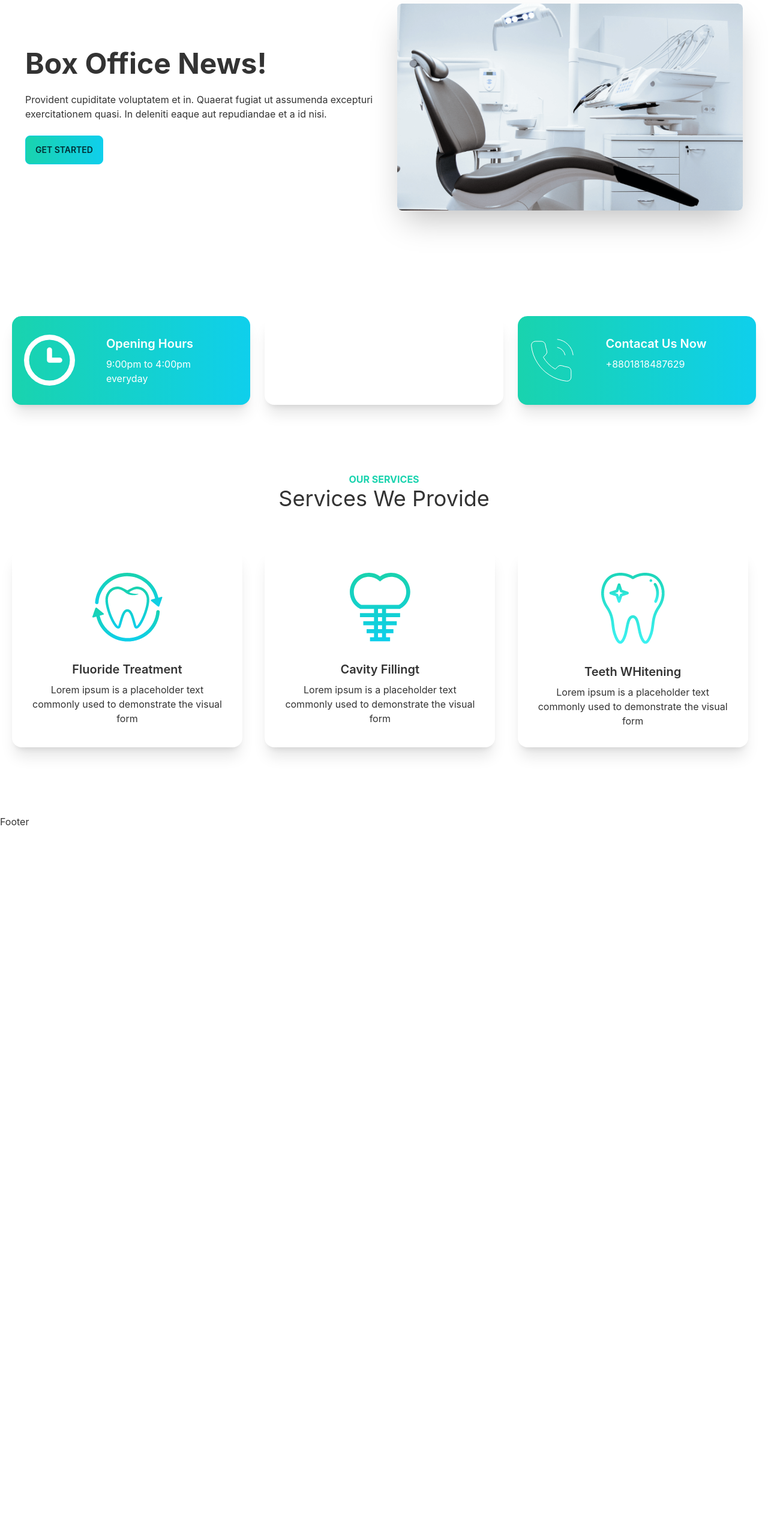
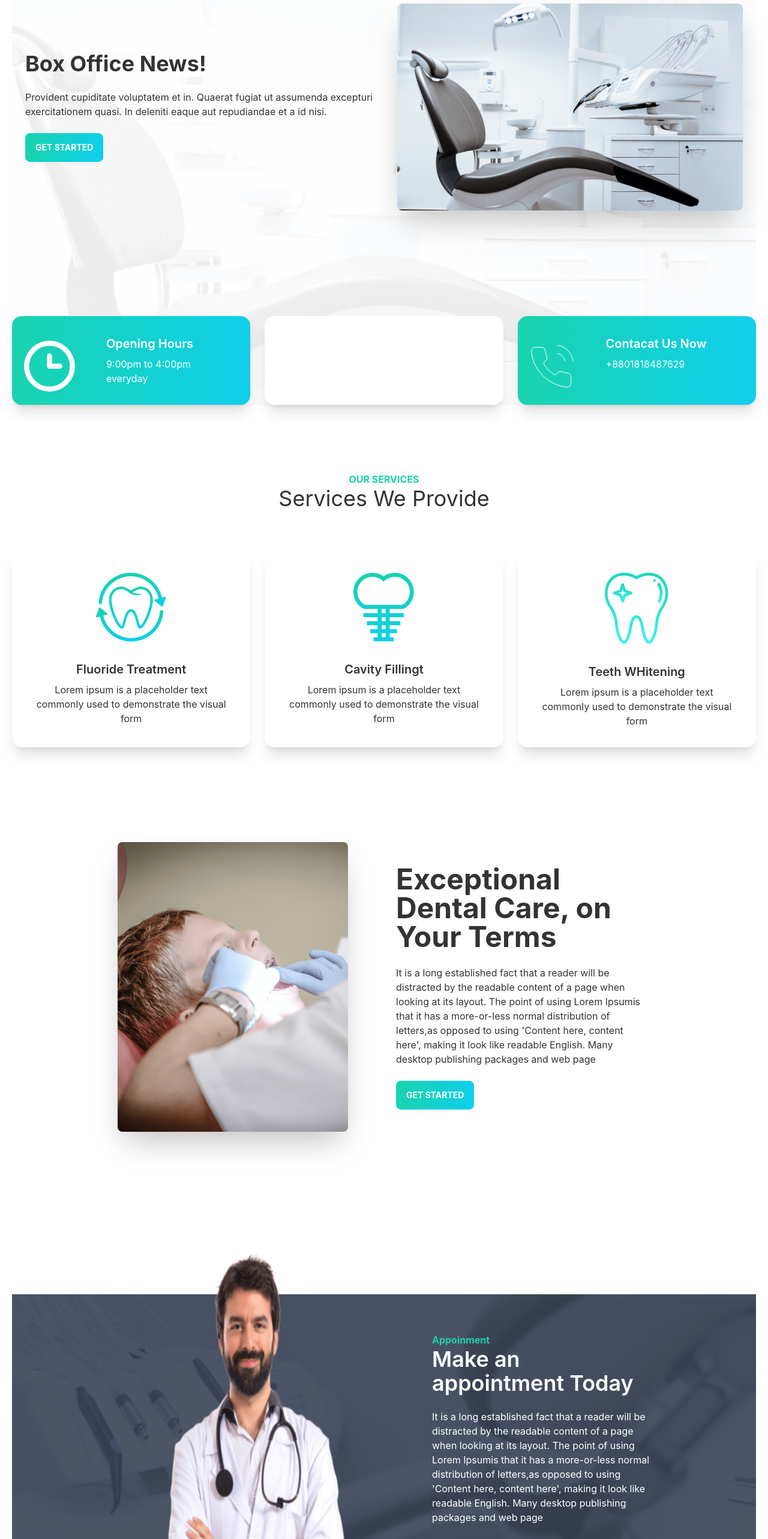
Before and after one commit to rakibul181/Doctors-Portal-client, a React (Create React App) app: page / in a window 1280 px wide. Shown: the part 234-2800 px from the top of the page at 60% size. Before the commit the page ends 1616 px from the top, so only its background shows below. Built offline with nearby package versions, Linux system fonts and the light colour scheme.

Commit message:
Module done

```diff
--- a/src/Common/Footer.js
+++ b/src/Common/Footer.js
@@ -1,10 +1,40 @@
 import React from 'react';
+import { Link } from 'react-router-dom';
+import footer from '../assets/images/footer.png'
 
 const Footer = () => {
     return (
-        <div>
-            Footer
-        </div>
+        <footer className=" p-10 " style={{
+            background: `url(${footer}) `, backgroundPosition: 'center center',
+            backgroundSize: 'cover'
+        }}>
+            <div className='footer'>
+                <div >
+                    <span className="footer-title">Services</span>
+                    <Link to={'/'} className="link link-hover">Branding</Link>
+                    <Link to={'/'} className="link link-hover">Design</Link>
+                    <Link to={'/'} className="link link-hover">Marketing</Link>
+                    <Link to={'/'} className="link link-hover">Advertisement</Link>
+                </div>
+                <div>
+                    <span className="footer-title">Company</span>
+                    <Link to={'/'} className="link link-hover">About us</Link>
+                    <Link to={'/'} className="link link-hover">Contact</Link>
+                    <Link to={'/'} className="link link-hover">Jobs</Link>
+                    <Link to={'/'} className="link link-hover">Press kit</Link>
+                </div>
+                <div>
+                    <span className="footer-title">Legal</span>
+                    <Link to={'/'} className="link link-hover">Terms of use</Link>
+                    <Link to={'/'} className="link link-hover">Privacy policy</Link>
+                    <Link to={'/'} className="link link-hover">Cookie policy</Link>
+                </div>
+            </div>
+            <div className='text-center mt-8 p-4  text-base-content'>
+                <p>Copyright © 2022 - All right reserved by ACME Industries Ltd</p>
+            </div>
+
+        </footer>
     );
 };
 
--- /dev/null
+++ b/src/Components/Appointment/Appointment.js
@@ -0,0 +1,28 @@
+import React from 'react';
+import ButtonPrimary from '../ButtonPrimary';
+import doctor from '../../assets/images/doctor-small.png'
+import appionment from '../../assets/images/appointment.png'
+
+const Appointment = () => {
+    return (
+        <section style={{
+            background: `url(${appionment}) `, backgroundPosition: 'center center',
+            backgroundSize: 'cover'
+        }}>
+            <div className="hero lg:px-40 mb-0">
+                <div className="hero-content flex-col items-stretch text-white pb-0 mb-0 -mt-24 lg:flex-row">
+                    <img src={doctor} className="  hidden md:block flex-grow  rounded-lg lg:w-1/2" alt='' />
+                    <div className='lg:ml-16 mt-36 mb-20 '>
+                        <h1 className='text-secondary font-bold'>Appoinment</h1>
+
+                        <h1 className="text-4xl font-semibold ">Make an appointment Today</h1>
+                        <p className="py-6">It is a long established fact that a reader will be distracted by the readable content of a page when looking at its layout. The point of using Lorem Ipsumis that it has a more-or-less normal distribution of letters,as opposed to using 'Content here, content here', making it look like readable English. Many desktop publishing packages and web page</p>
+                        <ButtonPrimary>Get Started</ButtonPrimary>
+                    </div>
+                </div>
+            </div>
+        </section>
+    );
+};
+
+export default Appointment;
--- a/src/Components/Banner.js
+++ b/src/Components/Banner.js
@@ -1,15 +1,16 @@
 import React from 'react';
 import banner from '../assets/images/chair.png'
+import ButtonPrimary from './ButtonPrimary';
 
 const Banner = () => {
     return (
         <div className='hero'>
             <div className="hero-content flex-col lg:flex-row-reverse lg:py-44">
-                <img  src={banner} className="max-w-xl lg:w-1/2 rounded-lg shadow-2xl" alt='' />
+                <img  src={banner} className="max-w-sm lg:max-w-xl lg:w-1/2 rounded-lg shadow-2xl" alt='' />
                 <div className='lg:w-1/2'>
-                    <h1 className="text-5xl font-bold">Box Office News!</h1>
+                    <h1 className="text-4xl font-bold">Box Office News!</h1>
                     <p className="py-6">Provident cupiditate voluptatem et in. Quaerat fugiat ut assumenda excepturi exercitationem quasi. In deleniti eaque aut repudiandae et a id nisi.</p>
-                    <button className="btn btn-primary  bg-gradient-to-r from-secondary to-primary">Get Started</button>
+                    <ButtonPrimary>Get Started</ButtonPrimary>
                 </div>
             </div>
         </div>
--- /dev/null
+++ b/src/Components/ButtonPrimary.js
@@ -0,0 +1,9 @@
+import React from 'react';
+
+const ButtonPrimary = ({children}) => {
+    return (
+        <button className="btn btn-primary text-white font-bold  bg-gradient-to-r from-secondary to-primary"> {children}</button>
+    );
+};
+
+export default ButtonPrimary;
--- a/src/Components/Card.js
+++ b/src/Components/Card.js
@@ -3,8 +3,8 @@ import React from 'react';
 const Card = ({card}) => {
     const{icon, info,bgColor,heading} = card
     return (
-        <div className={`card card-side ${bgColor}  text-white bg-base-100 shadow-xl`}>
-            <figure className='px-5'><img src={icon} alt="Movie" /></figure>
+        <div className={`card md:card-side ${bgColor}  text-white bg-base-100 shadow-xl`}>
+            <figure className='px-5 pt-5'><img src={icon} alt="Movie" /></figure>
             <div className="card-body">
                 <h2 className="card-title">{heading}</h2>
                 <p>{info}</p>
--- /dev/null
+++ b/src/Components/ContactUs/ContactUs.js
@@ -0,0 +1,28 @@
+import React from 'react';
+import appionment from '../../assets/images/appointment.png'
+
+
+const ContactUs = () => {
+    return (
+        <div className='mt-24 py-14' style={{
+            background: `url(${appionment}) `, backgroundPosition: 'center center',
+            backgroundSize: 'cover'
+        }}
+
+        >
+                <h4 className='text-center text-secondary'>Contact Us</h4>
+                <h1 className='text-4xl mb-8 text-white text-center'>Stay connected with us</h1>
+
+                <form className='mx-auto w-full md:w-1/2 lg:w-1/3'>
+                    <input className='input w-full my-3' type="email" placeholder='Email' /><br />
+                    <input className='input w-full my-3'  type="text" placeholder='Subject' /><br />
+                    <textarea className="textarea w-full my-3" placeholder="Bio"></textarea>
+                    <div className='flex justify-center'>
+                    <button type='submit' className="btn btn-primary  text-white font-bold  bg-gradient-to-r from-secondary to-primary">SUBMIT</button>
+                    </div>
+                </form>
+        </div>
+    );
+};
+
+export default ContactUs;
--- a/src/Components/Services/Services.js
+++ b/src/Components/Services/Services.js
@@ -2,7 +2,9 @@ import React from 'react';
 import fluoride from '../../assets/images/fluoride.png'
 import cavity from '../../assets/images/cavity.png'
 import whitening from '../../assets/images/whitening.png'
+import treatment from '../../assets/images/treatment.png'
 import ServicesCard from './ServicesCard';
+import ButtonPrimary from '../ButtonPrimary';
 
 const Services = () => {
     const services = [
@@ -28,8 +30,18 @@ const Services = () => {
             <h1 className='text-center text-4xl'>Services We Provide</h1>
             <div className='grid grid-cols-1 md:grid-cols-2 lg:grid-cols-3 gap-6 mt-16'>
                 {
-                    services.map((service,idx)=><ServicesCard key={idx} service={service}></ServicesCard>)
+                    services.map((service, idx) => <ServicesCard key={idx} service={service}></ServicesCard>)
                 }
+            </div>
+            <div className="hero min-h-screen  lg:px-40">
+                <div className="hero-content flex-col lg:flex-row">
+                <img src={treatment} className="max-w-sm rounded-lg shadow-2xl" alt='' />
+                    <div className='lg:ml-16'>
+                        <h1 className="text-5xl font-bold">Exceptional Dental Care, on Your Terms</h1>
+                        <p className="py-6">It is a long established fact that a reader will be distracted by the readable content of a page when looking at its layout. The point of using Lorem Ipsumis that it has a more-or-less normal distribution of letters,as opposed to using 'Content here, content here', making it look like readable English. Many desktop publishing packages and web page</p>
+                        <ButtonPrimary>Get Started</ButtonPrimary>
+                    </div>
+                </div>
             </div>
         </div>
     );
--- a/src/Components/Services/ServicesCard.js
+++ b/src/Components/Services/ServicesCard.js
@@ -3,7 +3,7 @@ import React from 'react';
 const ServicesCard = ({service}) => {
     const{photo, name, details} = service
     return (
-        <div className="card w-96 bg-base-100 shadow-xl">
+        <div className="card  bg-base-100 shadow-xl">
             <figure className="px-10 pt-10">
                 <img src={photo} alt='' />
             </figure>
--- /dev/null
+++ b/src/Components/Testimonial/Testimonial.js
@@ -0,0 +1,52 @@
+import React from 'react';
+import quote from '../../assets/icons/quote.svg'
+import pepole1 from '../../assets/images/people1.png'
+import pepole2 from '../../assets/images/people2.png'
+import pepole3 from '../../assets/images/people3.png'
+import Review from './Review';
+
+const Testimonial = () => {
+    const reviews =[
+        {
+            text:'It is a long established fact that by the readable content of a lot layout. The point of using Lorem a more-or-less normal distribu to using Content here, content',
+            name:'Winson Herry',
+            city:'California',
+            photo:pepole1
+
+        },
+        {
+            text:'It is a long established fact that by the readable content of a lot layout. The point of using Lorem a more-or-less normal distribu to using Content here, content',
+            name:'Winson Herry',
+            city:'California',
+            photo:pepole2
+
+        },
+        {
+            text:'It is a long established fact that by the readable content of a lot layout. The point of using Lorem a more-or-less normal distribu to using Content here, content',
+            name:'Winson Herry',
+            city:'California',
+            photo:pepole3
+
+        },
+    ]
+    return (
+         <section>
+            <div className='flex justify-between items-center my-16'>
+                <div >
+                    <h4 className='text-secondary font-bold ml-6 '>Testimonial</h4>
+                    <h1 className='text-4xl'>What Our Patients Says</h1>
+                </div>
+                <div>
+                    <figure><img src={quote} className="w-24 lg:w-44" alt="" /></figure>
+                </div>
+            </div>
+            <div className='grid grid-cols-1 md:grid-cols-2 gap-10 lg:grid-cols-3 mb-16'>
+                {
+                    reviews.map((review,idx)=><Review key={idx} review={review}></Review>)
+                }
+            </div>
+         </section>
+    );
+};
+
+export default Testimonial;
--- a/src/Pages/Home.js
+++ b/src/Pages/Home.js
@@ -2,13 +2,25 @@ import React from 'react';
 import Banner from '../Components/Banner';
 import Cards from '../Components/Cards';
 import Services from '../Components/Services/Services';
+import bg from '../assets/images/bg.png'
+import Appointment from '../Components/Appointment/Appointment';
+import Testimonial from '../Components/Testimonial/Testimonial';
+import ContactUs from '../Components/ContactUs/ContactUs';
 
 const Home = () => {
     return (
         <div className='mx-5'>
-            <Banner></Banner>
-            <Cards></Cards>
+            <section style={{
+                background: `url(${bg})`, backgroundPosition: 'center center',
+                backgroundSize: 'cover'
+            }}>
+                <Banner></Banner>
+                <Cards></Cards>
+            </section>
             <Services></Services>
+            <Appointment></Appointment>
+            <Testimonial></Testimonial>
+            <ContactUs></ContactUs>
         </div>
     );
 };
```
Also changed, not shown: src/Components/Testimonial/Review.js (added, +26 -0 lines).
